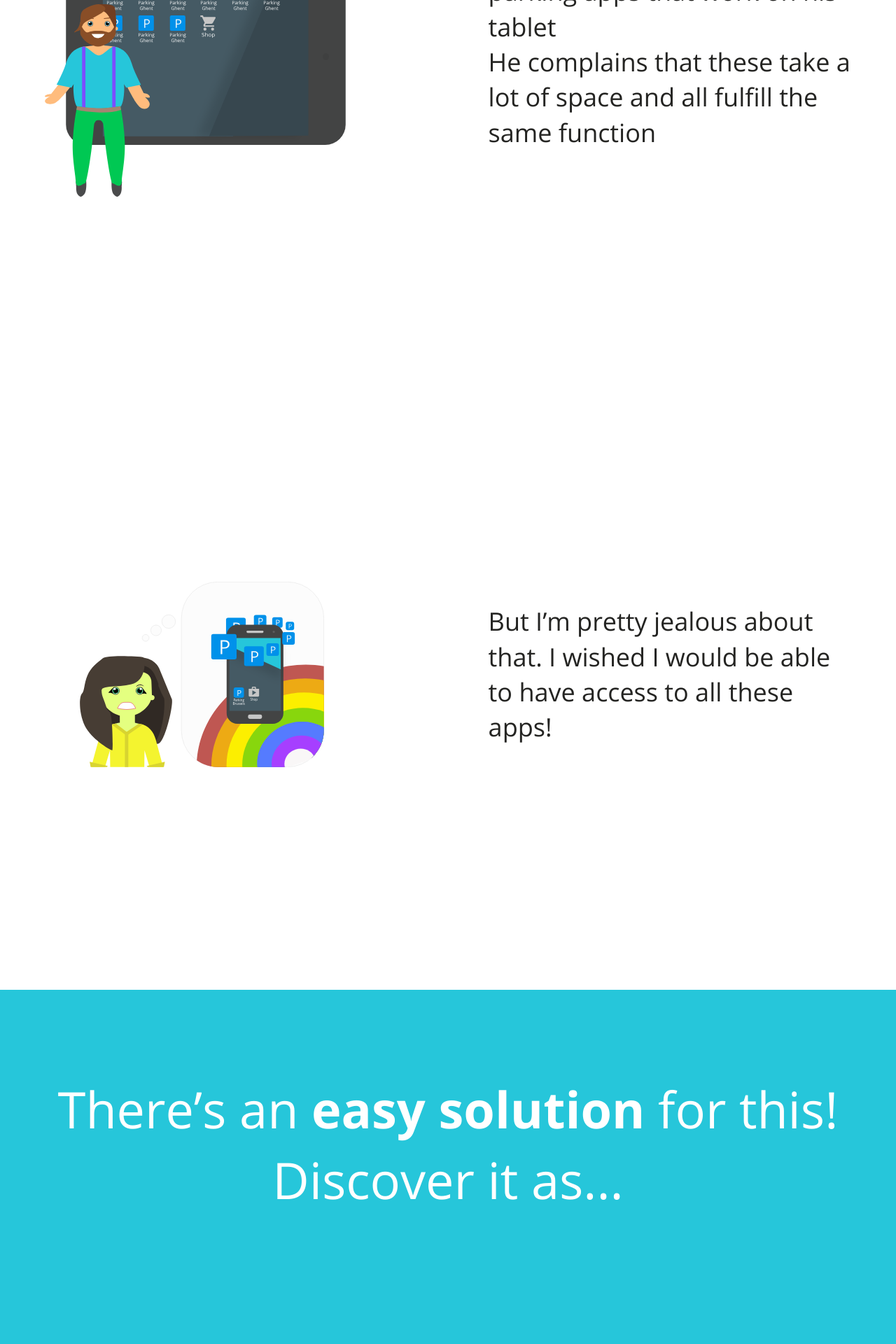
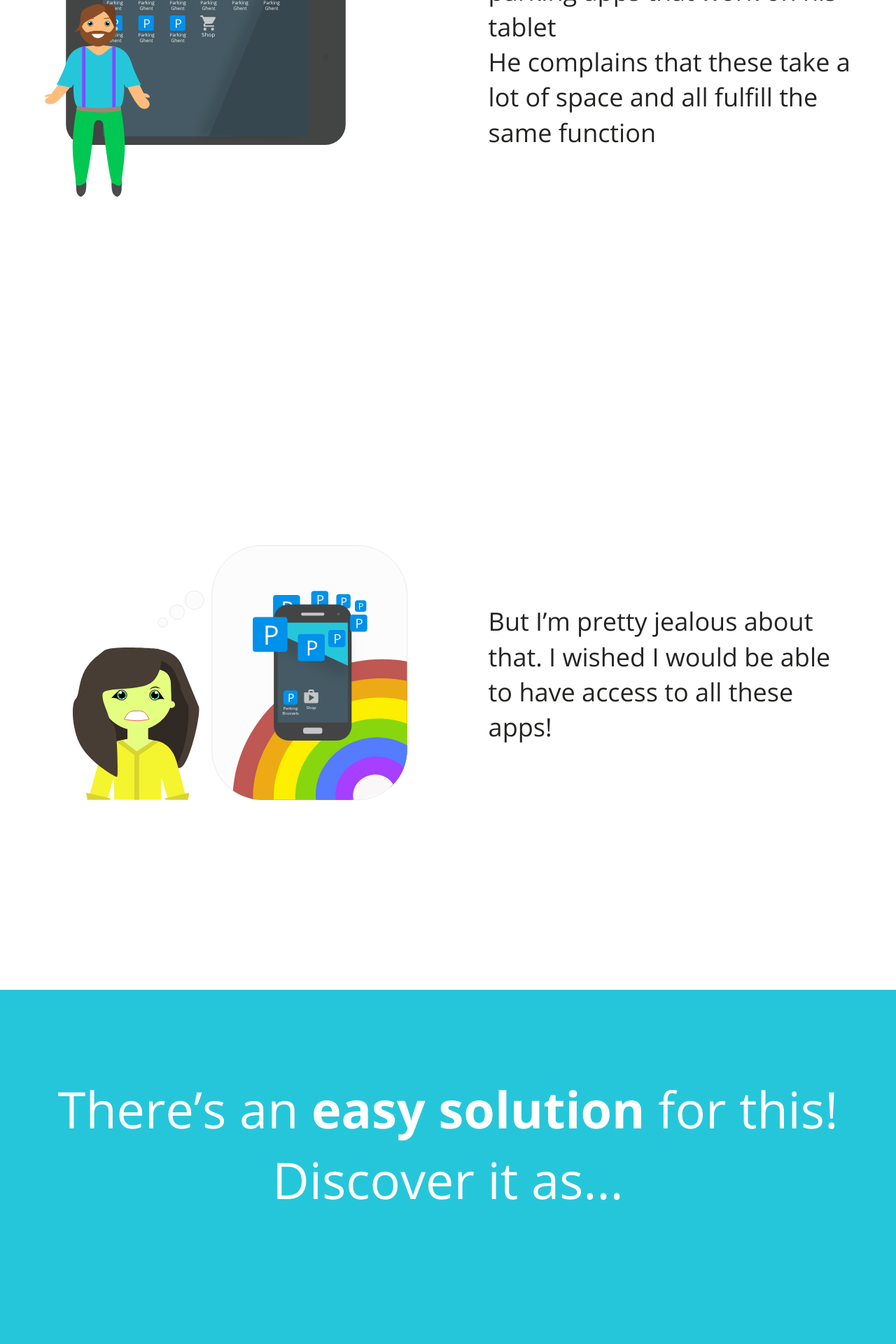
Before and after one commit to osoc16/mobylink, a Jekyll site: the page built from index.html, in a window 1280 px wide. Shown: the part 3158-5078 px from the top of the page at 70% size. Built offline with Jekyll 4.4.1, drawn with Linux system fonts in a browser that asks for light colours; a script that is not in the unit is left out.

Commit message:
use a real image
more easy to style

```diff
--- a/_includes/section5.html
+++ b/_includes/section5.html
@@ -1,6 +1,6 @@
 <section id="section5" class="flex-it">
   <div class="section5-image">
-
+    <img src="{{site.baseurl}}/src/img/anna_envy.svg" alt="">
   </div>
   <p class="text">But I’m pretty jealous about that. I wished I would be able to have access to all these apps!</p>
 </section>
--- a/_sass/_section5.sass
+++ b/_sass/_section5.sass
@@ -1,11 +1,8 @@
 .section5-image
-  background-image: url("../img/anna_envy.svg")
-  background-repeat: no-repeat
-  background-position: 50% 50%
-  background-size: 90%
-  max-width: 420px
-  min-width: 400px
-  height: 300px
   flex-direction: row
   flex-wrap: wrap
   @extend .image
+
+@media (max-width: 810px)
+  #section5 *
+    flex-basis: 100%
```
